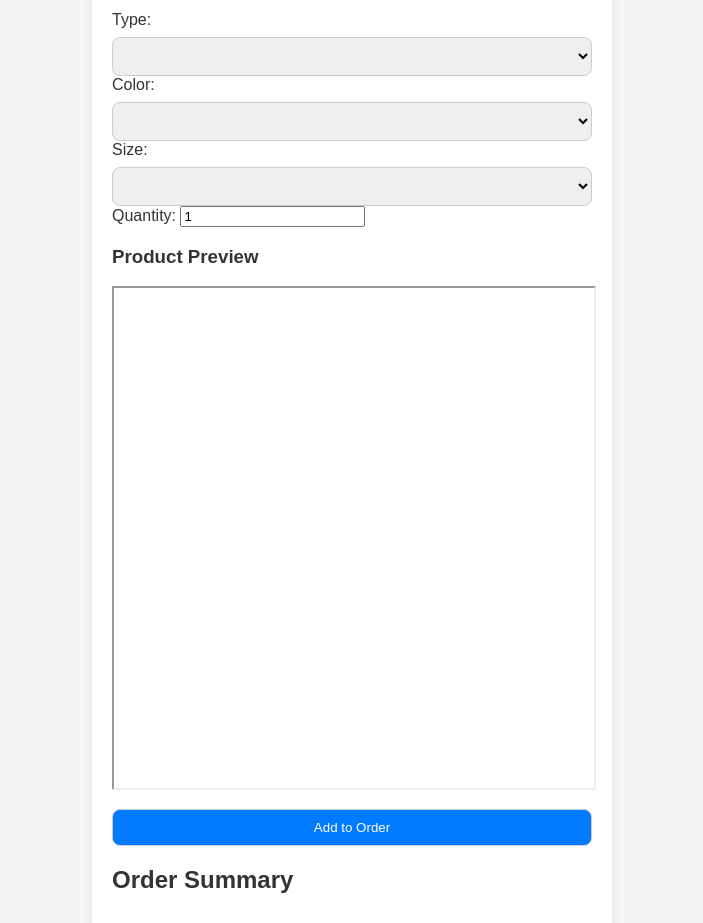
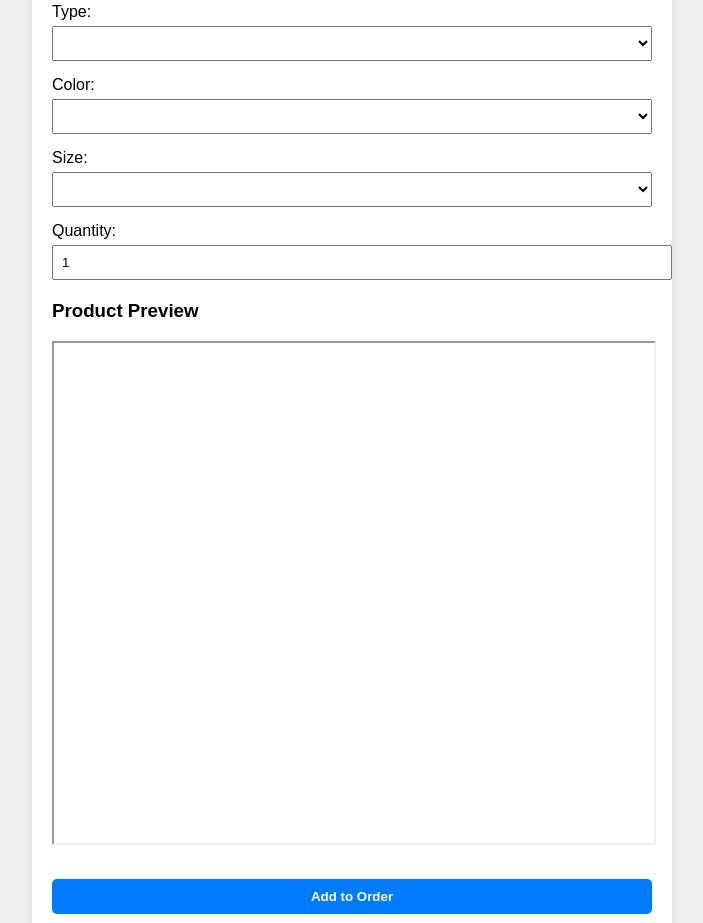
Before and after one commit to VipinKumawat/G_Kurta-catalog, a plain HTML site: page index.html in a window 1280 px wide. Shown: the part 117-1040 px from the top of the page, without its empty margins (288-991 px from the left). Drawn offline with Linux system fonts and the light colour scheme.

Commit message:
Update style.css

```diff
--- a/style.css
+++ b/style.css
@@ -1,44 +1,59 @@
 body {
-  font-family: sans-serif;
-  background: #f5f5f5;
+  font-family: Arial, sans-serif;
+  margin: 0;
   padding: 20px;
-  color: #333;
+  background: #f0f0f0;
 }
 
 .container {
   background: white;
+  max-width: 600px;
+  margin: auto;
   padding: 20px;
-  border-radius: 12px;
-  max-width: 480px;
-  margin: auto;
-  box-shadow: 0 0 10px rgba(0,0,0,0.1);
+  border-radius: 8px;
+  box-shadow: 0 0 12px rgba(0,0,0,0.1);
 }
 
-select, button {
+label {
+  display: block;
+  margin-top: 15px;
+}
+
+select, input[type="number"] {
   width: 100%;
-  padding: 10px;
-  margin-top: 8px;
-  border: 1px solid #ccc;
-  border-radius: 8px;
+  padding: 8px;
+  margin-top: 5px;
 }
 
 button {
-  background: #007bff;
+  margin-top: 20px;
+  padding: 10px;
+  width: 100%;
+  background-color: #007BFF;
   color: white;
+  border: none;
+  font-weight: bold;
   cursor: pointer;
-  margin-top: 15px;
+  border-radius: 5px;
 }
 
 button:hover {
-  background: #0056b3;
+  background-color: #0056b3;
 }
 
-.hide {
-  display: none;
+.product-preview {
+  margin-top: 20px;
 }
 
-#pricingOutput {
+.price-display {
   margin-top: 10px;
-  font-size: 15px;
-  white-space: pre-wrap;
+  font-weight: bold;
+  color: #333;
 }
+
+#orderSummary {
+  margin-top: 30px;
+  background: #e9f9e9;
+  padding: 15px;
+  border-radius: 5px;
+}
```
